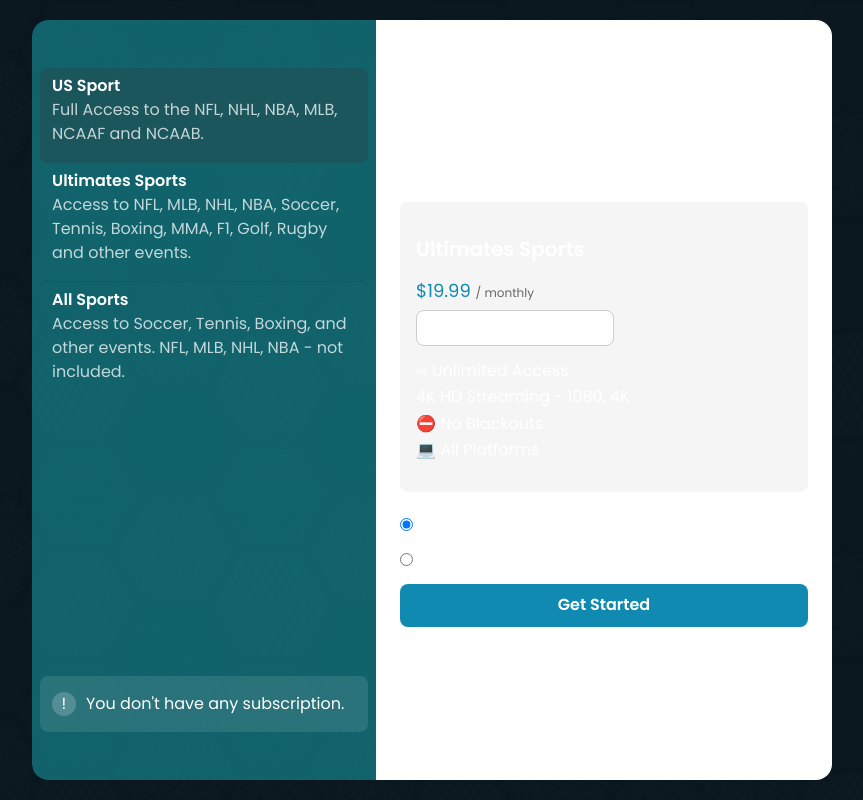
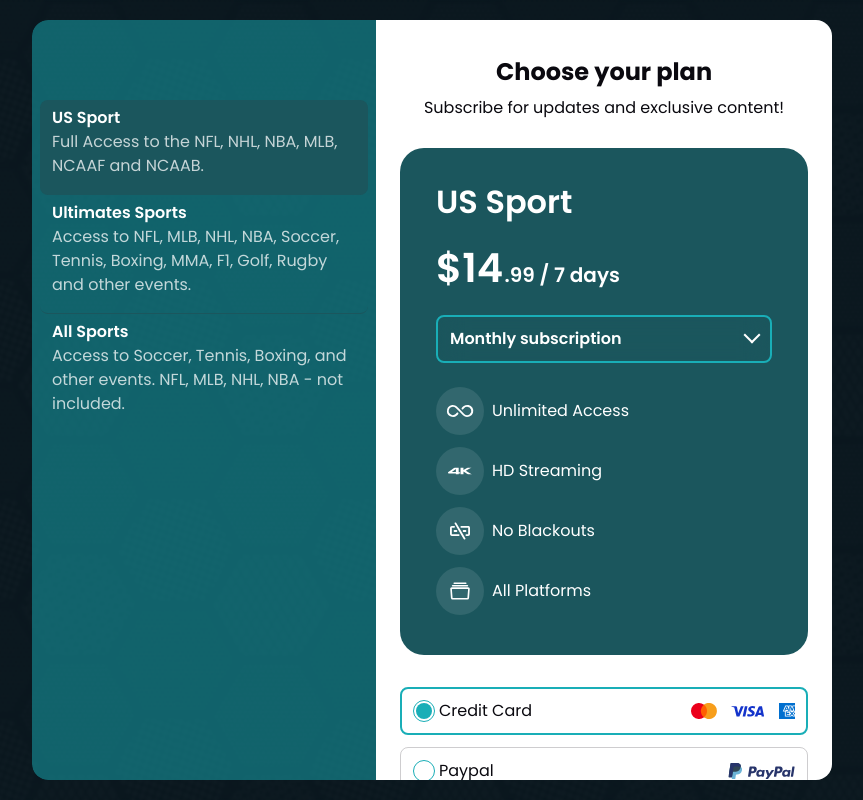
Before and after one commit to vdumbrav/subscription-page, a website: page src/window-plan.html in a window 1280 px wide. Shown: the whole page, without its empty margins (208-1071 px from the left). Drawn offline with nearby package versions, Linux system fonts and the light colour scheme; files that its build step writes are made by us from their sources.

Commit message:
feat(window): update pricing card styles and form layout

```diff
--- a/src/scss/_window.scss
+++ b/src/scss/_window.scss
@@ -28,6 +28,32 @@
   border-radius: 16px;
   grid-template-columns: 43% minmax(440px, 57%);
 
+  .modal__form {
+    color: #0a090f;
+  }
+
+  .pricing__card {
+    background: #1b565d;
+    margin-bottom: 32px;
+  }
+
+  .pricing__dot {
+    display: none;
+  }
+
+  .pricing__subtitle {
+    display: none;
+  }
+
+  .pricing__features-text {
+    font-size: 16px;
+  }
+
+  .pricing__features {
+    grid-template-columns: 1fr;
+    gap: 12px;
+  }
+
   &__options {
     display: flex;
     flex-direction: column;
@@ -45,8 +71,12 @@
     cursor: pointer;
     transition: background-color 0.3s, border-color 0.3s;
     color: var(--white);
-    border-bottom: 1px solid #1B565D;
+    border-bottom: 1px solid #1b565d;
     border-radius: 8px;
+
+    &:first-of-type {
+      margin-top: 32px;
+    }
 
     &:last-of-type {
       border-bottom-color: transparent;
@@ -93,28 +123,34 @@
     }
 
     &--selected {
-      background-color: #1B565D;
+      background-color: #1b565d;
     }
   }
 
   &__details {
-    padding: 24px;
+    padding: 16px 24px 48px;
     background: var(--white);
+    color: #0a090f;
+    text-align: center;
+  }
 
   &__header {
-      margin-bottom: 24px;
+    margin-bottom: 32px;
     text-align: center;
+  }
 
   &__heading {
     font-size: 24px;
     font-weight: 700;
+    line-height: 1;
+    margin: 24px 0 16px;
   }
 
   &__subheading {
-        color: #666;
-        font-size: 14px;
-      }
-    }
+    font-size: 16px;
+    font-weight: 400;
+    line-height: 1;
+    margin: 0;
   }
 }
 
--- a/src/window-plan.html
+++ b/src/window-plan.html
@@ -56,53 +56,130 @@
               </p>
             </header>
 
-            <div class="pricing-card">
-              <h3 class="pricing-card__title">Ultimates Sports</h3>
-              <p class="pricing-card__price">
-                $19.99 <small class="pricing-card__price-text">/ monthly</small>
+            <div class="pricing__card">
+              <h2 class="pricing__title">
+                US Sport
+                <div class="pricing__dot"></div>
+              </h2>
+              <p class="pricing__subtitle">
+                Get 7 days of Full Access to the NFL, NHL, NBA, MLB, NCAAF and
+                NCAAB.
               </p>
-              <div class="dropdown">
-                <button class="dropdown__button">
-                  Monthly subscription <span class="dropdown__icon"></span>
+              <span class="pricing__price">
+                $14 <small class="pricing__price-text">.99 / 7 days</small>
+              </span>
+
+              <div class="custom-dropdown">
+                <button class="custom-dropdown__button">
+                  Monthly subscription
+                  <span class="custom-dropdown__icon"></span>
                 </button>
-                <ul class="dropdown__menu">
-                  <li class="dropdown__item">7 Days subscription</li>
-                  <li class="dropdown__item">Monthly subscription</li>
-                  <li class="dropdown__item">Annual subscription</li>
+                <ul class="custom-dropdown__menu">
+                  <li class="custom-dropdown__item">7 Days subscription</li>
+                  <li class="custom-dropdown__item">Monthly subscription</li>
+                  <li class="custom-dropdown__item">Annual subscription</li>
                 </ul>
               </div>
 
-              <ul class="pricing-card__features">
-                <li class="pricing-card__feature">
-                  <span class="pricing-card__icon">∞</span> Unlimited Access
+              <ul class="pricing__features">
+                <li class="pricing__features-item">
+                  <img
+                    src="assets/images/unlimited.svg"
+                    alt="unlimited"
+                    height="48px"
+                    width="48px"
+                  />
+                  <p class="pricing__features-text">Unlimited Access</p>
                 </li>
-                <li class="pricing-card__feature">
-                  <span class="pricing-card__icon">4K</span> HD Streaming -
-                  1080, 4K
+                <li class="pricing__features-item">
+                  <img
+                    src="assets/images/4k.svg"
+                    alt="4k"
+                    height="48px"
+                    width="48px"
+                  />
+                  <p class="pricing__features-text">HD Streaming</p>
                 </li>
-                <li class="pricing-card__feature">
-                  <span class="pricing-card__icon">⛔</span> No Blackouts
+                <li class="pricing__features-item">
+                  <img
+                    src="assets/images/no-blackouts.svg"
+                    alt="No Blackouts"
+                    height="48px"
+                    width="48px"
+                  />
+                  <p class="pricing__features-text">No Blackouts</p>
                 </li>
-                <li class="pricing-card__feature">
-                  <span class="pricing-card__icon">💻</span> All Platforms
+                <li class="pricing__features-item">
+                  <img
+                    src="assets/images/all-platforms.svg"
+                    alt="all-platforms"
+                    height="48px"
+                    width="48px"
+                  />
+                  <p class="pricing__features-text">All Platforms</p>
                 </li>
               </ul>
+              <button class="pricing__btn">Get Started</button>
             </div>
 
-            <form class="payment-method">
-              <label class="payment-method__option">
-                <input type="radio" name="payment" checked />
-                <span>Credit Card</span>
-                <img src="assets/images/visa.svg" alt="visa" />
+            <form class="modal__form">
+              <label class="radio">
+                <input
+                  type="radio"
+                  name="payment"
+                  value="credit-card"
+                  class="radio__input"
+                  checked
+                />
+                <span class="radio__custom"></span>
+                <span class="radio__label">
+                  Credit Card
+                  <div class="radio__label-logos">
+                    <img
+                      class="payment-logos__img"
+                      src="assets/images/mastercard.svg"
+                      alt="mastercard"
+                      height="16"
+                      width="26"
+                    />
+                    <img
+                      class="payment-logos__img"
+                      src="assets/images/visa-color.svg"
+                      alt="visa"
+                      height="16"
+                      width="34"
+                    />
+                    <img
+                      class="payment-logos__img"
+                      src="assets/images/american-express.svg"
+                      alt="visa"
+                      height="16"
+                      width="16"
+                    /></div
+                ></span>
               </label>
-              <label class="payment-method__option">
-                <input type="radio" name="payment" />
-                <span>Paypal</span>
-                <img src="assets/images/paypal.svg" alt="paypal" />
+              <label class="radio">
+                <input
+                  type="radio"
+                  name="payment"
+                  value="paypal"
+                  class="radio__input"
+                />
+                <span class="radio__custom"></span>
+                <span class="radio__label">
+                  Paypal
+                  <div class="radio__label-logos">
+                    <img
+                      class="payment-logos__img"
+                      src="assets/images/paypal-color.svg"
+                      alt="paypal"
+                      height="16"
+                      width="67"
+                    />
+                  </div>
+                </span>
               </label>
-              <button type="button" class="payment-method__button">
-                Get Started
-              </button>
+              <button class="modal__button" type="button">Get Started</button>
             </form>
           </section>
         </div>
```
Lines whose indentation alone changed are shown as unchanged.
